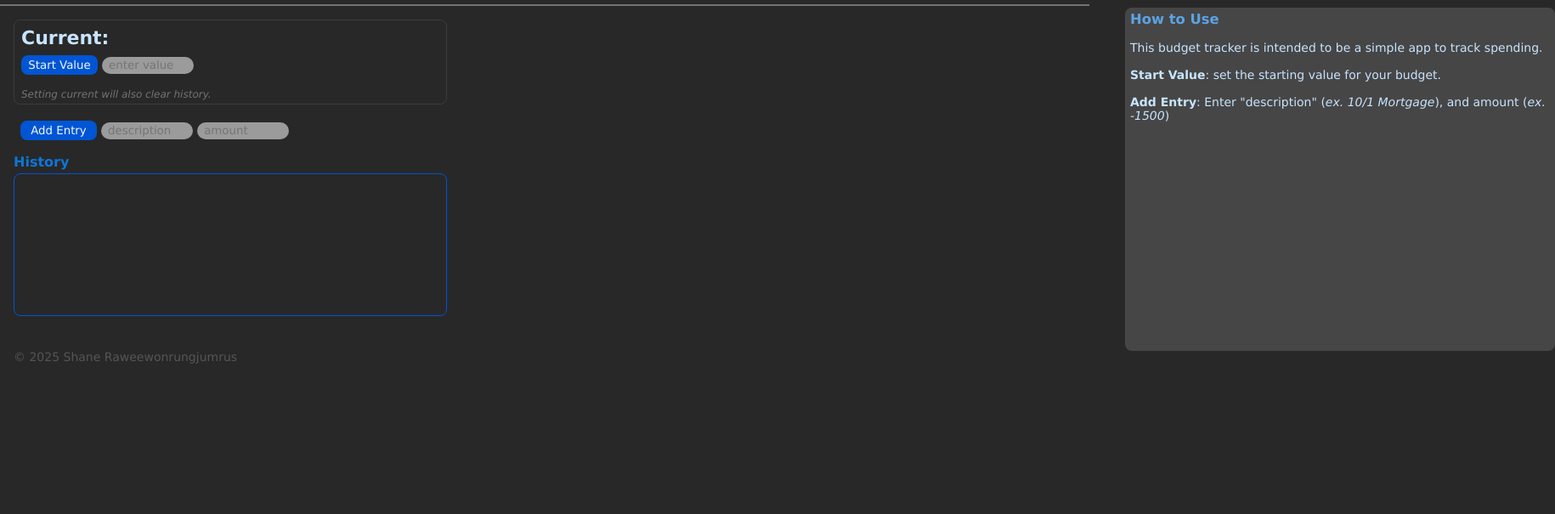
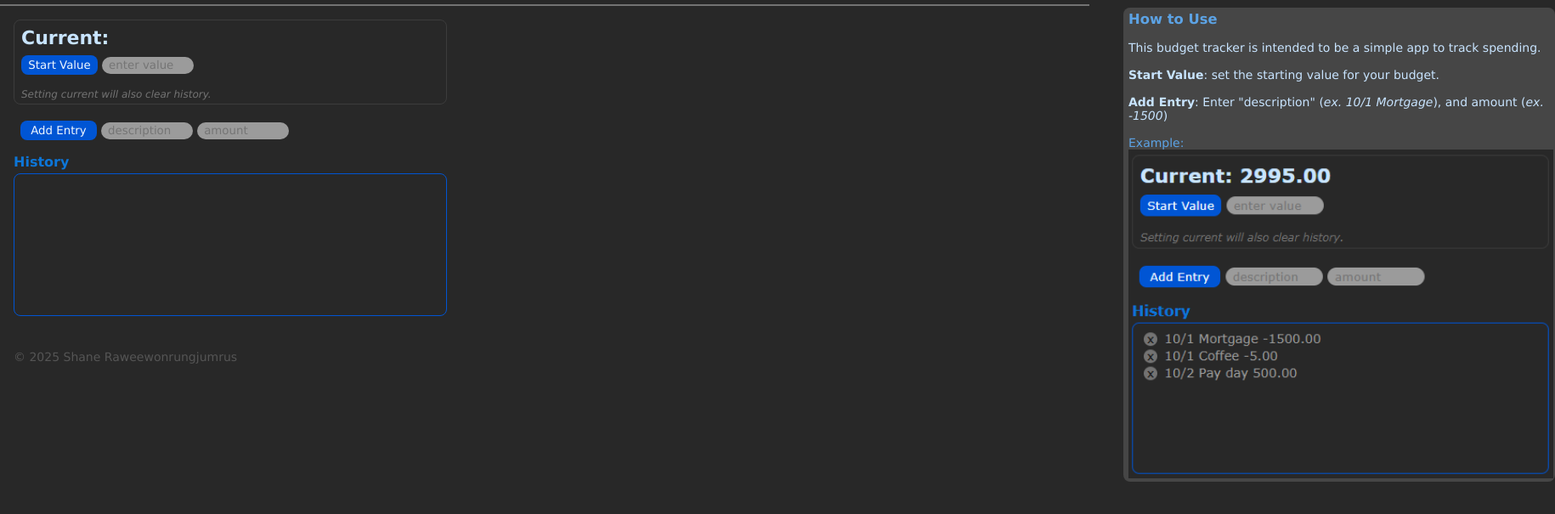
Before and after one commit to Lanternray/currentBudgetTracker, a plain HTML site: page index.html in a window 1280 px wide. Shown: the part 55-660 px from the top of the page at 85% size, 1830 px wide, since content can reach past the window. Drawn offline with Linux system fonts and the light colour scheme.

Commit message:
Fixed layout and added example. Menu now scrolls with page

```diff
--- a/index.html
+++ b/index.html
@@ -24,7 +24,9 @@
             <h3>How to Use</h3><br>
             <p>This budget tracker is intended to be a simple app to track spending.</p><br>
             <p><strong>Start Value</strong>: set the starting value for your budget.</p><br>
-            <p><strong>Add Entry</strong>: Enter "description" (<em>ex. 10/1 Mortgage</em>), and amount (<em>ex. -1500</em>)</p>
+            <p><strong>Add Entry</strong>: Enter "description" (<em>ex. 10/1 Mortgage</em>), and amount (<em>ex. -1500</em>)</p><br>
+            Example:
+            <img src="images/example.png" alt="example">
         </div>
     </nav>
 
--- a/style.css
+++ b/style.css
@@ -76,11 +76,11 @@ hr {
 .hidden-menu {
     background-color: rgb(70,70,70);
     color: rgb(92, 163, 229);
-    padding: 4px 0 0 6px;
-    height: 400px;
+    padding: 4px 2px 4px 6px;
+    height: auto;
     width: 500px;
     max-width: 90%;
-    position: fixed;
+    position: absolute;
     top: 64px;
     right: -550px;
     display: flex;
```
Also changed, not shown: images/example.png (added).
